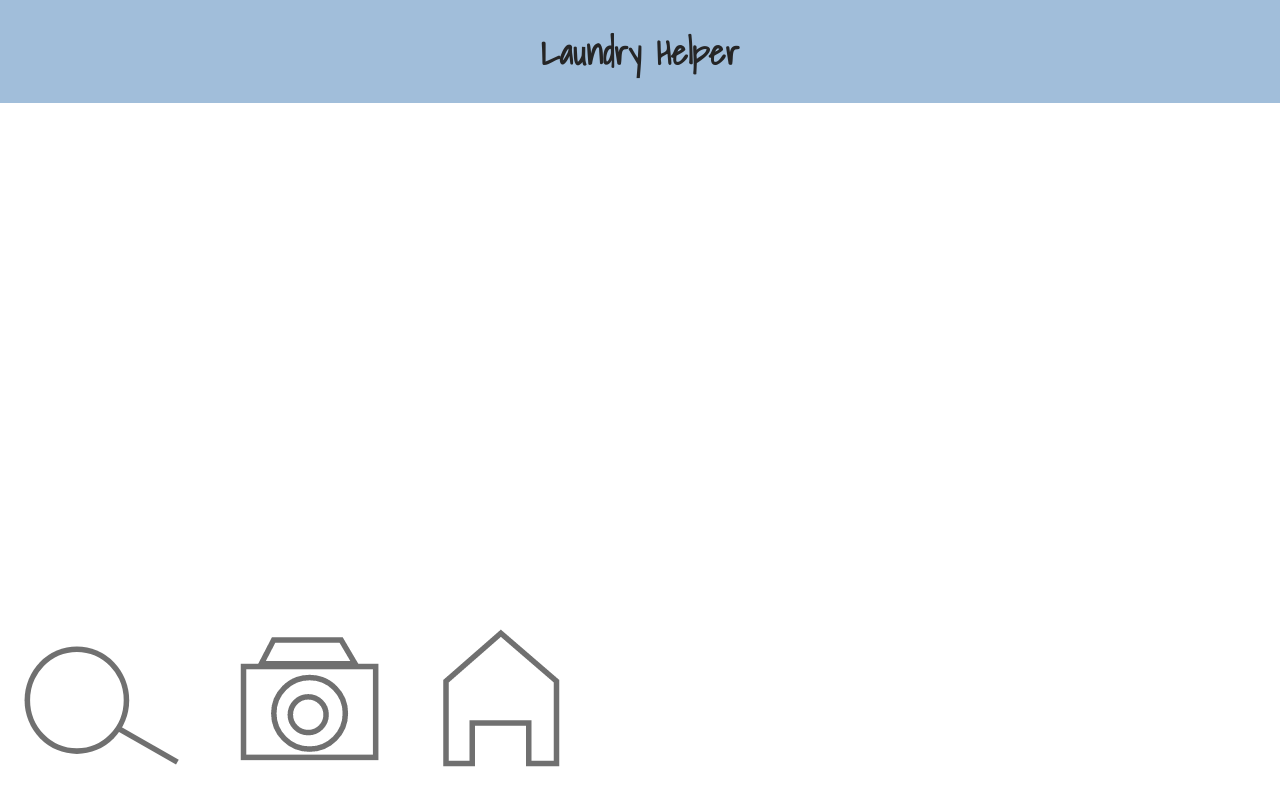
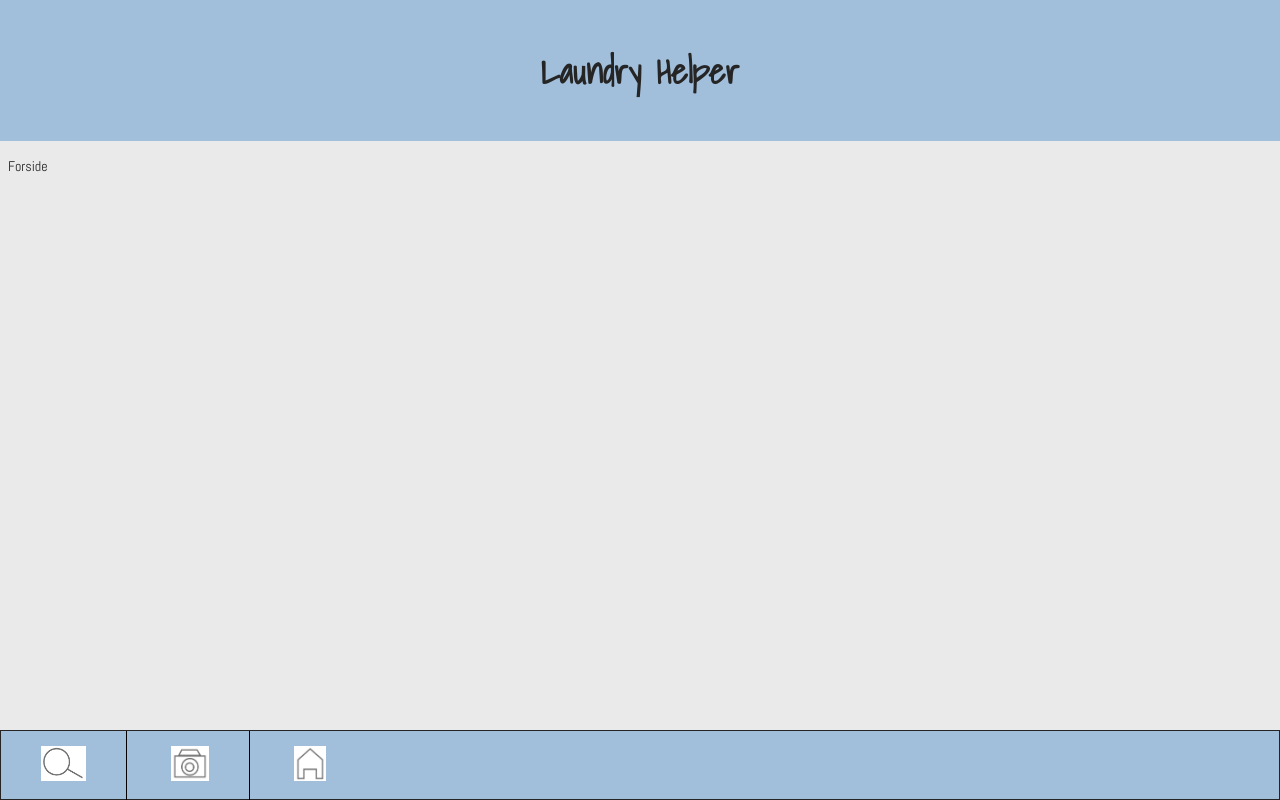
Before and after one commit to Lise-May/3.semester-Web-App-Project, a plain HTML site: page index.html in a window 1280 px wide. Drawn offline with Linux system fonts and the light colour scheme.

Commit message:
fejl rettet og små ting er rettet

```diff
--- a/css/style.scss
+++ b/css/style.scss
@@ -1,7 +1,10 @@
 /*---------- Sass Variabler ----------*/
 $primary_black: #252525;
 $primary_white: #ffffff;
+$primary_light_gray: #eaeaea;
 $primary_blue: #a1beda;
+
+$secondary_white: #f6f6f6;
 
 /*-----*/
 /*---------- fonts ----------*/
@@ -10,22 +13,13 @@ $primary_font: "Abel", sans-serif;
 
 /*-----*/
 /*---------- general --------- */
-* {
-  margin: 0;
-  padding: 0;
-  box-sizing: border-box;
-  text-decoration: none;
-  display: block;
-}
 
 h1 {
   font-family: $secondary_font;
   font-weight: 700;
-  font-size: 35px;
+  font-size: 25px;
   text-align: center;
   color: $primary_black;
-  padding-top: 10px;
-  padding-bottom: 10px;
 }
 
 h2 {
@@ -50,12 +44,10 @@ p {
   font-family: $primary_font;
   font-size: 14px;
   color: $primary_black;
-  padding: 10px;
 }
 
 .topbar {
   background-color: $primary_blue;
-  padding: 13.5px;
   position: fixed;
   top: 0;
   left: 0;
@@ -65,32 +57,51 @@ p {
 
 body {
   font-family: $primary_font;
+  background-color: $primary_light_gray;
+}
+
+.page {
+  padding-top: 70px;
 }
 
 /*-----*/
 /*---------- navigation / tabbar ----------*/
 nav {
-  background-color: var(--green);
   position: fixed;
   bottom: 0;
   left: 0;
   right: 0;
   z-index: 9999;
+  border: 1px solid $primary_black;
+  height: 68px;
+  background-color: $primary_blue;
 }
 
-/* Style linksne inde i nav. baren */
 nav a {
   display: inline-block;
-  color: $primary_black;
-  text-align: center;
-  padding: 20px 16px;
-  text-decoration: none;
-  font-size: 0.8em;
-  letter-spacing: 0.1em;
-  text-transform: uppercase;
+  padding: 15px 40px;
+}
+
+.nav_right_line {
+  border-right: 1px solid black;
+}
+
+.nav_icon {
+  height: 35px;
 }
 
 /*-----*/
 /*---------- Forside ----------*/
 
+.topbar_home {
+  padding: 13.5px;
+}
+
+.page_home {
+  padding-top: 135px;
+}
+
+.h1_home {
+  font-size: 35px;
+}
 /*-----*/
--- a/index.html
+++ b/index.html
@@ -17,19 +17,20 @@
 <body>
     <!-- Navigation -->
     <nav>
-        <a class="nav-link" href="#/search"><img src="img/søg_icon.PNG" alt="søg icon"/></a>
-        <a class="nav-link" href="#/camera"><img src="img/camera_icon.PNG" class="nav-icon" alt="camera icon"/></a>
-        <a class="nav-link" href="#/"><img src="img/home_icon.PNG" alt="hus icon"/></a>
+        <a class="nav-link nav_right_line" href="#/search"><img src="img/søg_icon.PNG" class="nav_icon" alt="søg icon"/></a>
+        <a class="nav-link nav_right_line" href="#/camera"><img src="img/camera_icon.PNG" class="nav_icon" alt="camera icon"/></a>
+        <a class="nav-link" href="#/"><img src="img/home_icon.PNG" class="nav_icon" alt="hus icon"/></a>
     </nav>
 
     <main id="appRoot">
 
         <!-- home side -->
-        <section id="home" class="page">
-            <header class="topbar">
-                <h1>Laundry Helper</h1>
+        <section id="home" class="page page_home">
+            <header class="topbar topbar_home">
+                <h1 class="h1_home">Laundry Helper</h1>
             </header>
-            <p>Forside med en masse tekst</p>
+            <p>Forside</p>
+
         </section>
 
         <!-- søg side -->
@@ -48,10 +49,17 @@
             <p>camera</p>
         </section>
 
+        <section id="search_choose_category" class="page">
+            <header class="topbar">
+                <h1>Laundry Helper</h1>
+            </header>
+            <h2>Vælg kategori</h2>
+        </section>
+
     </main>
 
   <!-- main js fil -->
-  <script src="js/main.js"></script>
+  <script src="js/router.js" type="module" ></script>
 </body>
 
 </html>
--- a/js/app.js
+++ b/js/app.js
@@ -1,2 +1,2 @@
-import "./main";
+import "./router";
 console.log("app.js is running!");
--- a/js/main.js
+++ b/js/router.js
@@ -1,10 +1,11 @@
-console.log("main.js er oppe at gøre!");
+console.log("router.js er oppe at gøre!");
 
 /* alle ruter fra nav. "path": "id of page in DOM"*/
 const routes = {
     "#/": "home",
     "#/camera": "camera",
     "#/search": "search",
+    "#/search_choose_category": "search choose category",
 };
 
 /*Ændre display til none for alle siderne*/
```
Also changed, not shown: css/style.css, 1 other file.
